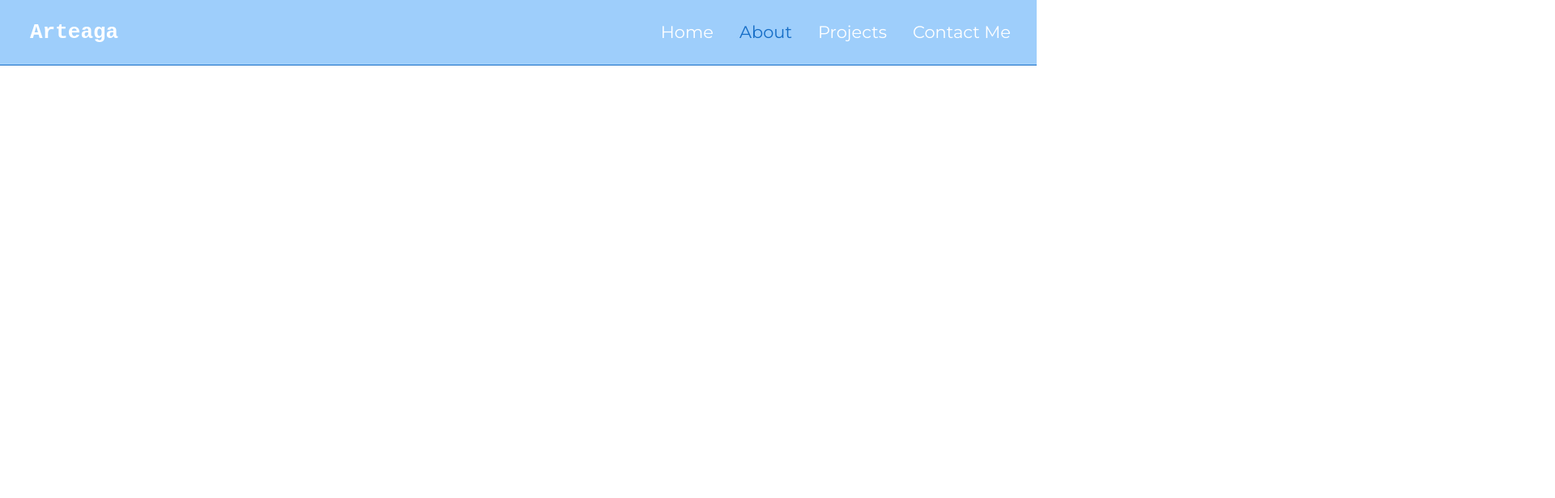
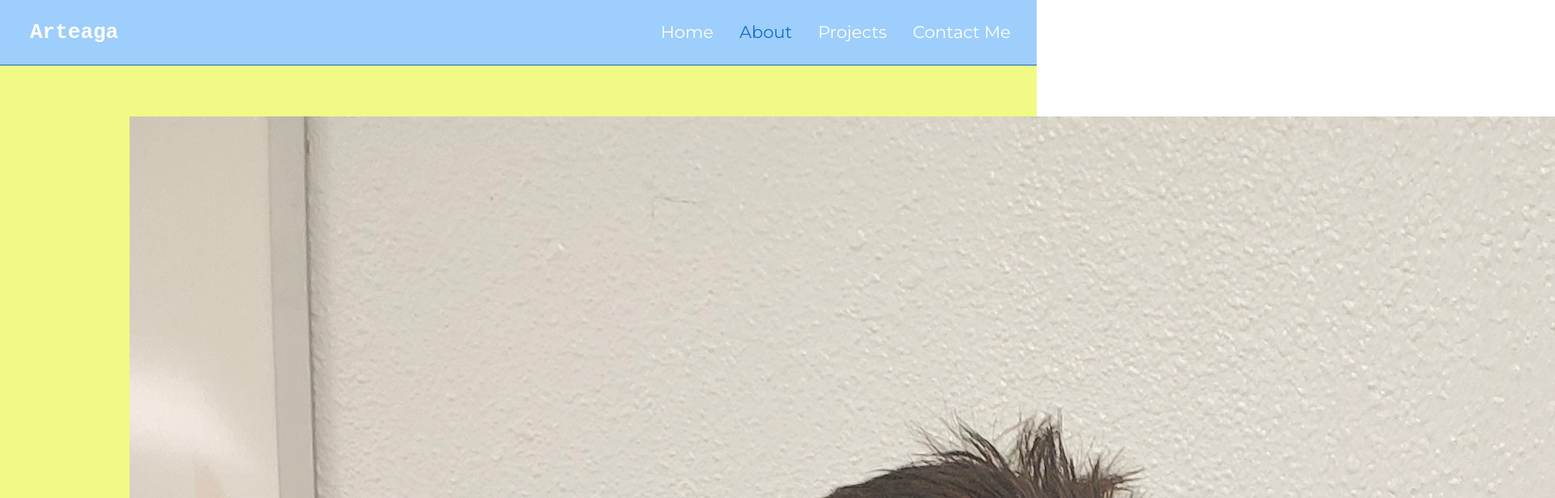
Before and after one commit to JAA999/JAA999.github.io, a React (Create React App) app: page /about in a window 1280 px wide. Shown: the top 616 px of the page at 81% size, 1920 px wide, since content can reach past the window. Built offline with nearby package versions, Linux system fonts and the light colour scheme.

Commit message:
Added title and image

```diff
--- a/src/pages/About/about.js
+++ b/src/pages/About/about.js
@@ -3,8 +3,11 @@ import './about.css';
 
 const About = () => {
     return(
-        <div>
-            <h1>About</h1>
+        <div className='about-page'>
+            <div className='header'>
+                <img src='./developing.jpg' className='about-image'/>
+                <h1 className='about-title'>About</h1>
+            </div>
         </div>
     );
 };
```
